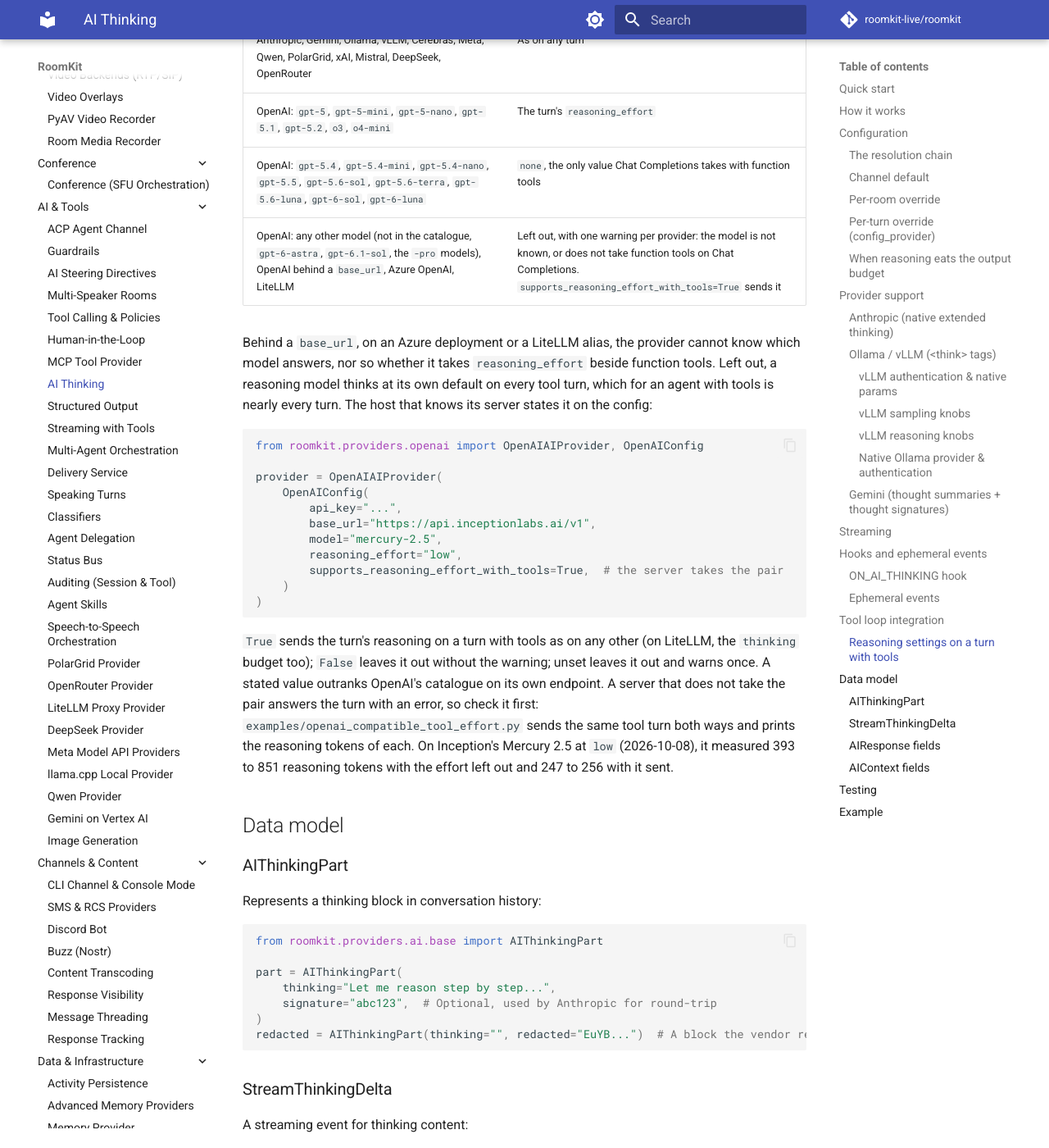
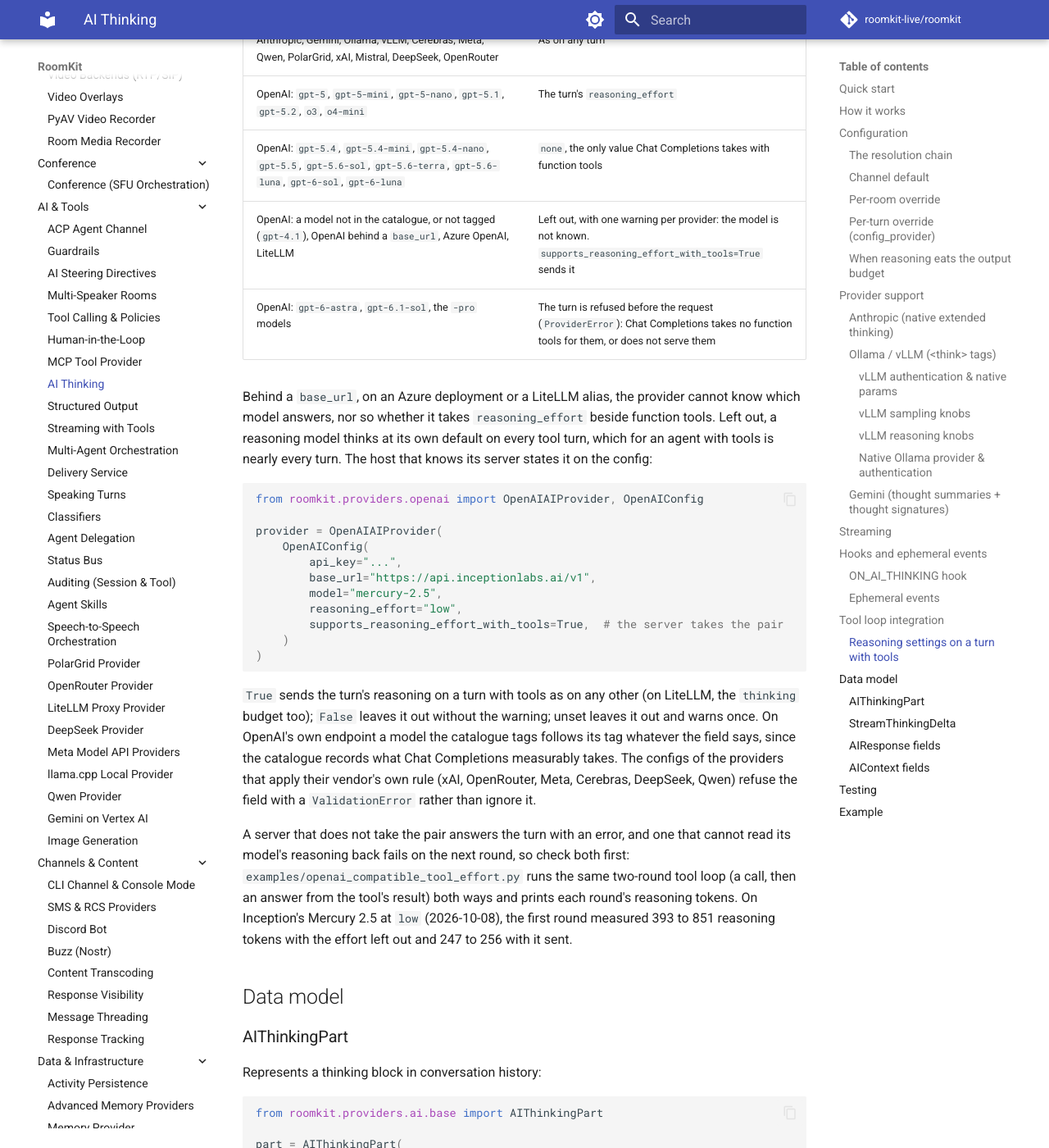
Before and after one commit to roomkit-live/roomkit-docs, an MkDocs documentation site: the page built from docs/guides/ai-thinking.md, in a window 1280 px wide and 1400 px high, scrolled down 10915 px. Shown: the whole window at 82% size. Built offline with MkDocs 1.6.1 and Material for MkDocs 9.7.7, drawn with Linux system fonts in a browser that asks for light colours; comment, search, counter and statistics services are not loaded.

Commit message:
docs(ai): per review, a model OpenAI's catalogue tags keeps its tag, the vendor-rule configs refuse supports_reasoning_effort_with_tools, models refused before the request get their own row, and a two-round loop is the check (RMK-557)

```diff
--- a/docs/guides/ai-thinking.md
+++ b/docs/guides/ai-thinking.md
@@ -486,7 +486,8 @@ the value accepted, read from its model catalogue:
 | Anthropic, Gemini, Ollama, vLLM, Cerebras, Meta, Qwen, PolarGrid, xAI, Mistral, DeepSeek, OpenRouter | As on any turn |
 | OpenAI: `gpt-5`, `gpt-5-mini`, `gpt-5-nano`, `gpt-5.1`, `gpt-5.2`, `o3`, `o4-mini` | The turn's `reasoning_effort` |
 | OpenAI: `gpt-5.4`, `gpt-5.4-mini`, `gpt-5.4-nano`, `gpt-5.5`, `gpt-5.6-sol`, `gpt-5.6-terra`, `gpt-5.6-luna`, `gpt-6-sol`, `gpt-6-luna` | `none`, the only value Chat Completions takes with function tools |
-| OpenAI: any other model (not in the catalogue, `gpt-6-astra`, `gpt-6.1-sol`, the `-pro` models), OpenAI behind a `base_url`, Azure OpenAI, LiteLLM | Left out, with one warning per provider: the model is not known, or does not take function tools on Chat Completions. `supports_reasoning_effort_with_tools=True` sends it |
+| OpenAI: a model not in the catalogue, or not tagged (`gpt-4.1`), OpenAI behind a `base_url`, Azure OpenAI, LiteLLM | Left out, with one warning per provider: the model is not known. `supports_reasoning_effort_with_tools=True` sends it |
+| OpenAI: `gpt-6-astra`, `gpt-6.1-sol`, the `-pro` models | The turn is refused before the request (`ProviderError`): Chat Completions takes no function tools for them, or does not serve them |
 
 Behind a `base_url`, on an Azure deployment or a LiteLLM alias, the provider
 cannot know which model answers, nor so whether it takes `reasoning_effort`
@@ -510,12 +511,19 @@ provider = OpenAIAIProvider(
 
 `True` sends the turn's reasoning on a turn with tools as on any other (on
 LiteLLM, the `thinking` budget too); `False` leaves it out without the warning;
-unset leaves it out and warns once. A stated value outranks OpenAI's catalogue
-on its own endpoint. A server that does not take the pair answers the turn
-with an error, so check it first: `examples/openai_compatible_tool_effort.py`
-sends the same tool turn both ways and prints the reasoning tokens of each.
-On Inception's Mercury 2.5 at `low` (2026-10-08), it measured 393 to 851
-reasoning tokens with the effort left out and 247 to 256 with it sent.
+unset leaves it out and warns once. On OpenAI's own endpoint a model the
+catalogue tags follows its tag whatever the field says, since the catalogue
+records what Chat Completions measurably takes. The configs of the providers
+that apply their vendor's own rule (xAI, OpenRouter, Meta, Cerebras, DeepSeek,
+Qwen) refuse the field with a `ValidationError` rather than ignore it.
+
+A server that does not take the pair answers the turn with an error, and one
+that cannot read its model's reasoning back fails on the next round, so check
+both first: `examples/openai_compatible_tool_effort.py` runs the same
+two-round tool loop (a call, then an answer from the tool's result) both ways
+and prints each round's reasoning tokens. On Inception's Mercury 2.5 at `low`
+(2026-10-08), the first round measured 393 to 851 reasoning tokens with the
+effort left out and 247 to 256 with it sent.
 
 ## Data model
 
```
Also changed, not shown: docs/api/providers-ai.md (+2 -1 lines), docs/guides/litellm.md (+1 -1 lines).
